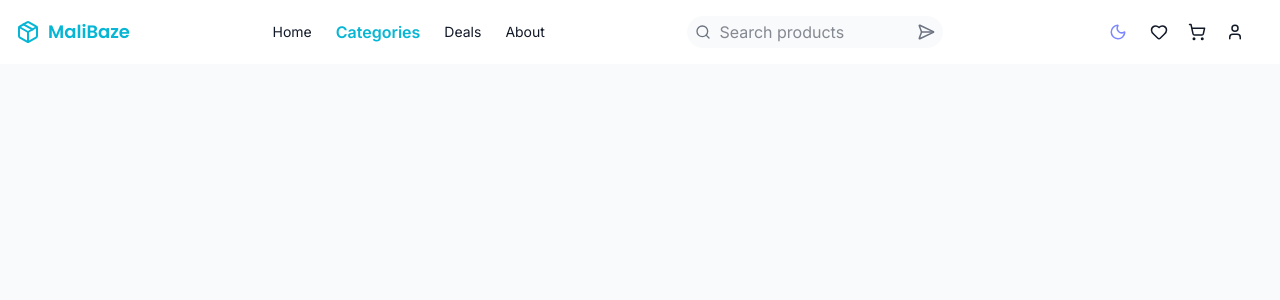
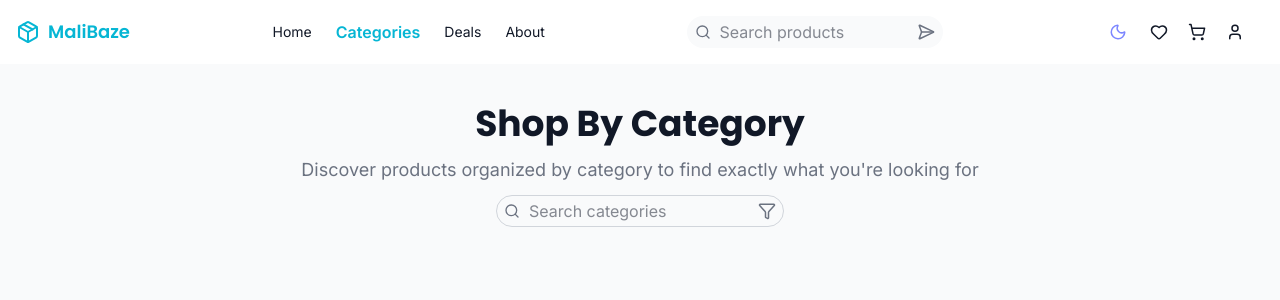
Before and after one commit to kiptalam1/MaliBaze, a React (Vite) app in the folder client/: page /categories in a window 1280 px wide. Shown: the top 300 px of the page. Built offline with nearby package versions, Linux system fonts and the light colour scheme.

Commit message:
feat(categories): added category banner header to the categories page>

```diff
--- a/client/src/App.tsx
+++ b/client/src/App.tsx
@@ -1,12 +1,15 @@
 import { Routes, Route } from "react-router-dom";
-import Navbar from "./components/Navbar";
+import Navbar from "./components/ui/Navbar";
 import HomePage from "./pages/HomePage";
+import CategoryPage from "./pages/CategoryPage";
+
 function App() {
 	return (
 		<div className="min-h-screen bg-[var(--color-bg)] text-[var(--color-text-primary)]">
 			<Navbar />
 			<Routes>
-				<Route path="/home" element={<HomePage />} />
+				<Route path="/" element={<HomePage />} />
+				<Route path="/categories" element={<CategoryPage />} />
 			</Routes>
 		</div>
 	);
--- a/client/src/components/cards/ProductCard.tsx
+++ b/client/src/components/cards/ProductCard.tsx
@@ -1,5 +1,5 @@
 import { ShoppingCart } from "lucide-react";
-import BouncyButton from "../BouncyButton";
+import BouncyButton from "../ui/BouncyButton";
 
 export interface ProductCardProps {
 	imageSrc: string;
--- /dev/null
+++ b/client/src/components/ui/CategoryPageHeader.tsx
@@ -0,0 +1,47 @@
+import { Filter, Search } from "lucide-react";
+import { useState } from "react";
+
+const CategoryPageHeader = () => {
+	const [isActive, setIsActive] = useState<boolean>(false);
+
+	return (
+		<div className="flex flex-col gap-3 items-center py-5 sm:py-8 md:py-10 px-4 sm:px-6 md:px-8 lg:px-10 text-center">
+			<h1 className="text-3xl sm:text-4xl font-semibold sm:font-bold">
+				Shop By Category
+			</h1>
+			<p className="text-base sm:text-[18px] text-[var(--color-text-secondary)] break-words">
+				Discover products organized by category to find exactly what you're
+				looking for
+			</p>
+
+			{/* Search */}
+			<div>
+				<label htmlFor="search-categories" className="relative">
+					<Search
+						size={16}
+						className="absolute left-2 top-1/2 -translate-y-1/2 text-[var(--color-text-secondary)] z-1"
+					/>
+					<input
+						type="text"
+						id="search-categories"
+						aria-label="search categories"
+						placeholder="Search categories"
+						className="h-8 w-60 sm:w-72 py-1 pl-8 pr-8 rounded-2xl bg-[var(--color-bg)] border border-[var(--color-border)] outline-none focus:ring-[var(--color-primary)] focus:ring-1 text-base"
+						onFocus={() => setIsActive(true)}
+						onBlur={(e) => setIsActive(e.target.value !== "")}
+					/>
+					<Filter
+						size={18}
+						className={`absolute right-2 top-1/2 -translate-y-1/2 cursor-pointer ${
+							isActive
+								? "text-[var(--color-primary)]"
+								: "text-[var(--color-text-secondary)]"
+						}`}
+					/>
+				</label>
+			</div>
+		</div>
+	);
+};
+
+export default CategoryPageHeader;
--- a/client/src/components/FeaturedProducts.tsx
+++ b/client/src/components/ui/FeaturedProducts.tsx
@@ -1,7 +1,7 @@
 import { ArrowRight } from "lucide-react";
 import BouncyButton from "./BouncyButton";
-import ProductCard from "./cards/ProductCard";
-import { type ProductCardProps } from "./cards/ProductCard";
+import ProductCard from "../cards/ProductCard";
+import { type ProductCardProps } from "../cards/ProductCard";
 
 const FeaturedProducts = () => {
 	const featuredProducts: ProductCardProps[] = [
--- a/client/src/components/Navbar.tsx
+++ b/client/src/components/ui/Navbar.tsx
@@ -43,7 +43,7 @@ const Navbar = () => {
 			{/* Desktop Links */}
 			<div className="hidden lg:flex items-center gap-6 text-sm">
 				<NavLink
-					to="/home"
+					to="/"
 					className={({ isActive }) =>
 						isActive
 							? "text-base text-[var(--color-primary)] font-semibold"
@@ -190,7 +190,7 @@ const Navbar = () => {
 						transition={{ type: "spring", stiffness: 300, damping: 30 }}
 						className="fixed top-0 left-0 h-full w-2/3 sm:w-1/3 bg-[var(--color-bg-card)] flex flex-col p-6 gap-5 z-2">
 						<NavLink
-							to="/home"
+							to="/"
 							onClick={() => setMenuOpen(false)}
 							className="flex gap-3 items-center">
 							<House size={18} /> Home
--- a/client/src/components/SellingPoints.tsx
+++ b/client/src/components/ui/SellingPoints.tsx
@@ -1,5 +1,5 @@
 import { Truck, Shield, Headphones, RotateCcw } from "lucide-react";
-import SellingPointCard from "./cards/SellingPointCard";
+import SellingPointCard from "../cards/SellingPointCard";
 
 const SellingPoints = () => {
 	return (
--- a/client/src/components/ShopByCategory.tsx
+++ b/client/src/components/ui/ShopByCategory.tsx
@@ -1,4 +1,4 @@
-import ShopByCatCard from "./cards/ShopByCatCard";
+import ShopByCatCard from "../cards/ShopByCatCard";
 
 const categories = [
 	{ imageSrc: "/electronics.jpg", category: "Electronics", count: 30 },
--- /dev/null
+++ b/client/src/pages/CategoryPage.tsx
@@ -0,0 +1,11 @@
+import CategoryPageHeader from "../components/ui/CategoryPageHeader";
+
+const CategoryPage = () => {
+	return (
+		<div>
+			<CategoryPageHeader />
+		</div>
+	);
+};
+
+export default CategoryPage;
```
Also changed, not shown: client/src/pages/HomePage.tsx (+5 -5 lines), client/src/components/ui/BouncyButton.tsx (renamed from client/src/components/BouncyButton.tsx), client/src/components/ui/Footer.tsx (renamed from client/src/components/Footer.tsx), client/src/components/ui/Header.tsx (renamed from client/src/components/Header.tsx).
